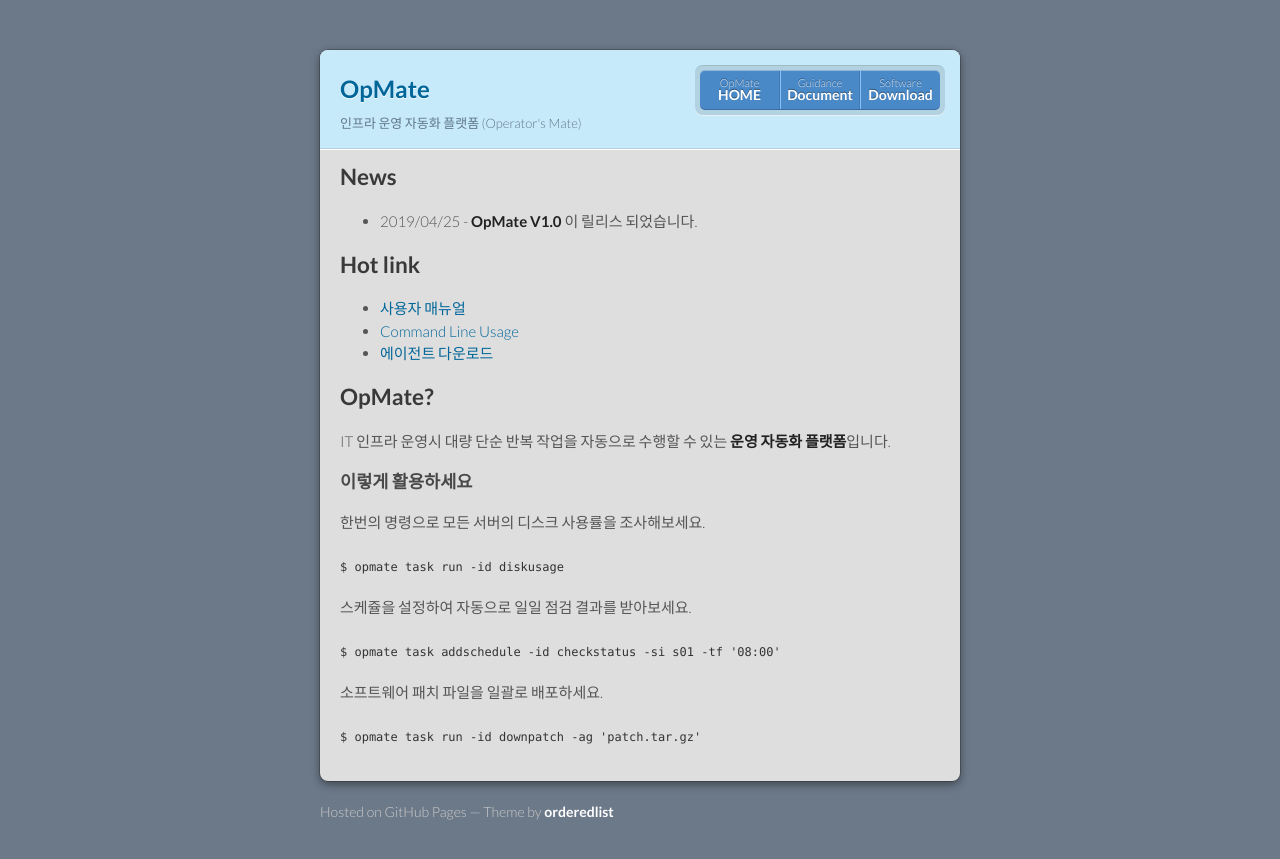
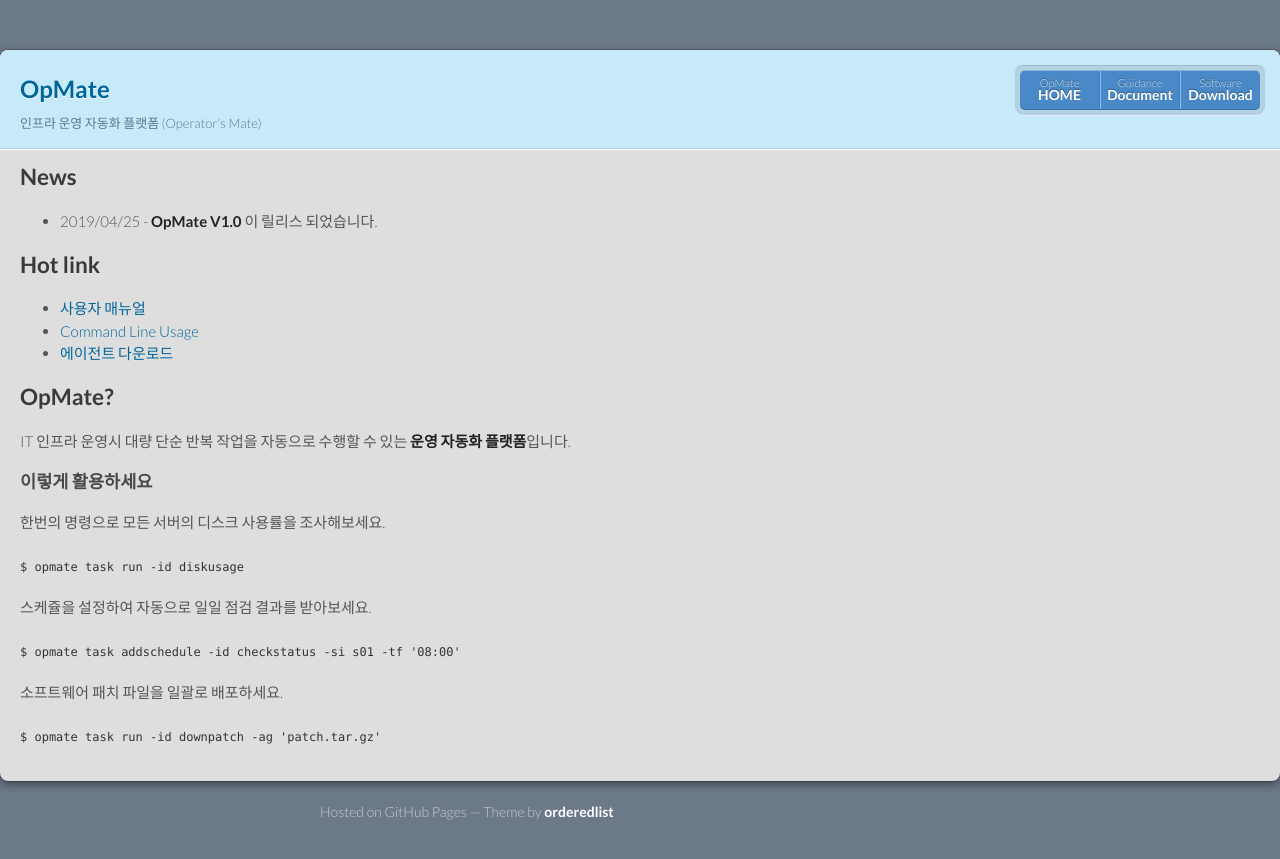
Before and after one commit to opmate/opmate.github.io, a Jekyll site: the page built from index.md, in a window 1280 px wide. Shown: the top 859 px of the page. Built offline with Jekyll 4.4.1, drawn with Linux system fonts in a browser that asks for light colours; our own code applies the rules of GitHub Pages for plain Markdown files; a script that is not in the unit is left out; the repository's description, which GitHub fills in, is left out.

Commit message:
Update jekyll-theme-modernist.scss

```diff
--- a/_sass/jekyll-theme-modernist.scss
+++ b/_sass/jekyll-theme-modernist.scss
@@ -16,7 +16,7 @@
 }
 
 .wrapper {
-  width:640px;
+  width:1280px;
   margin:0 auto;
   background:#DEDEDE;
   border-radius: 8px;
```
